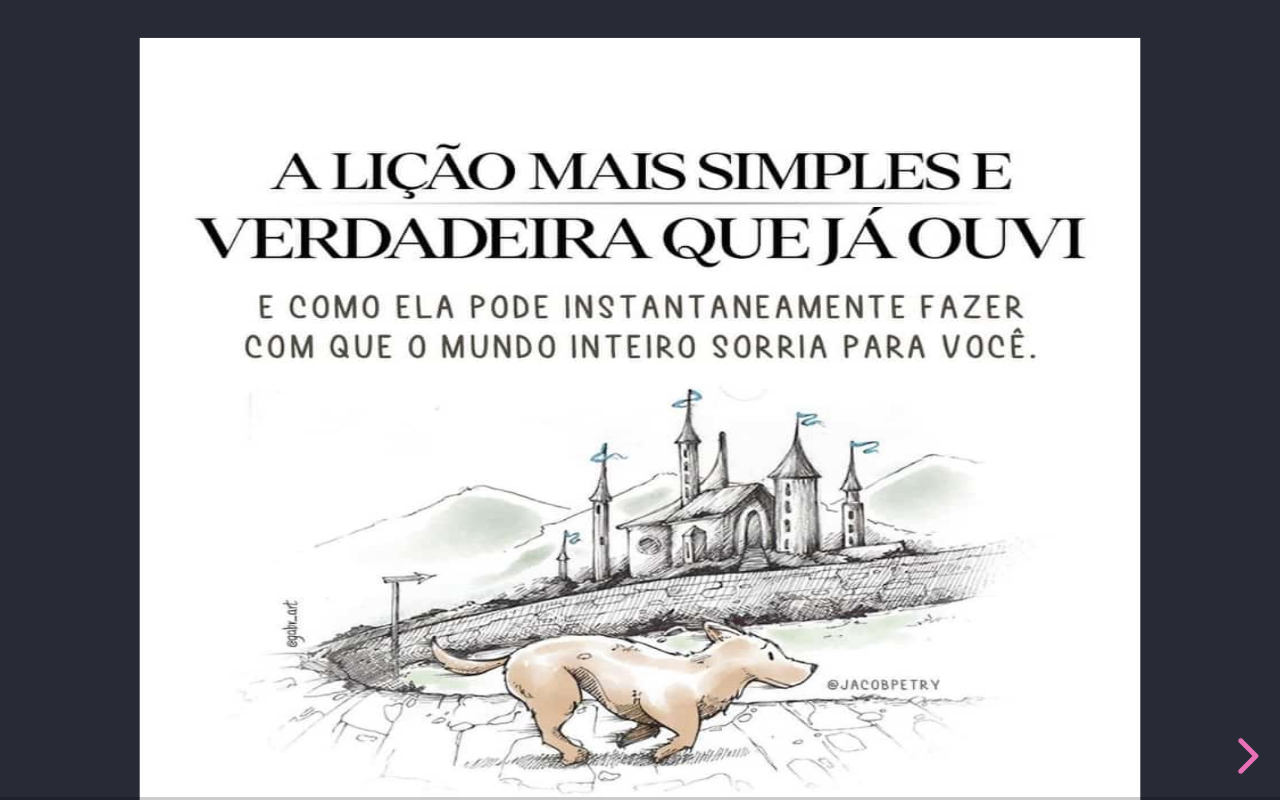
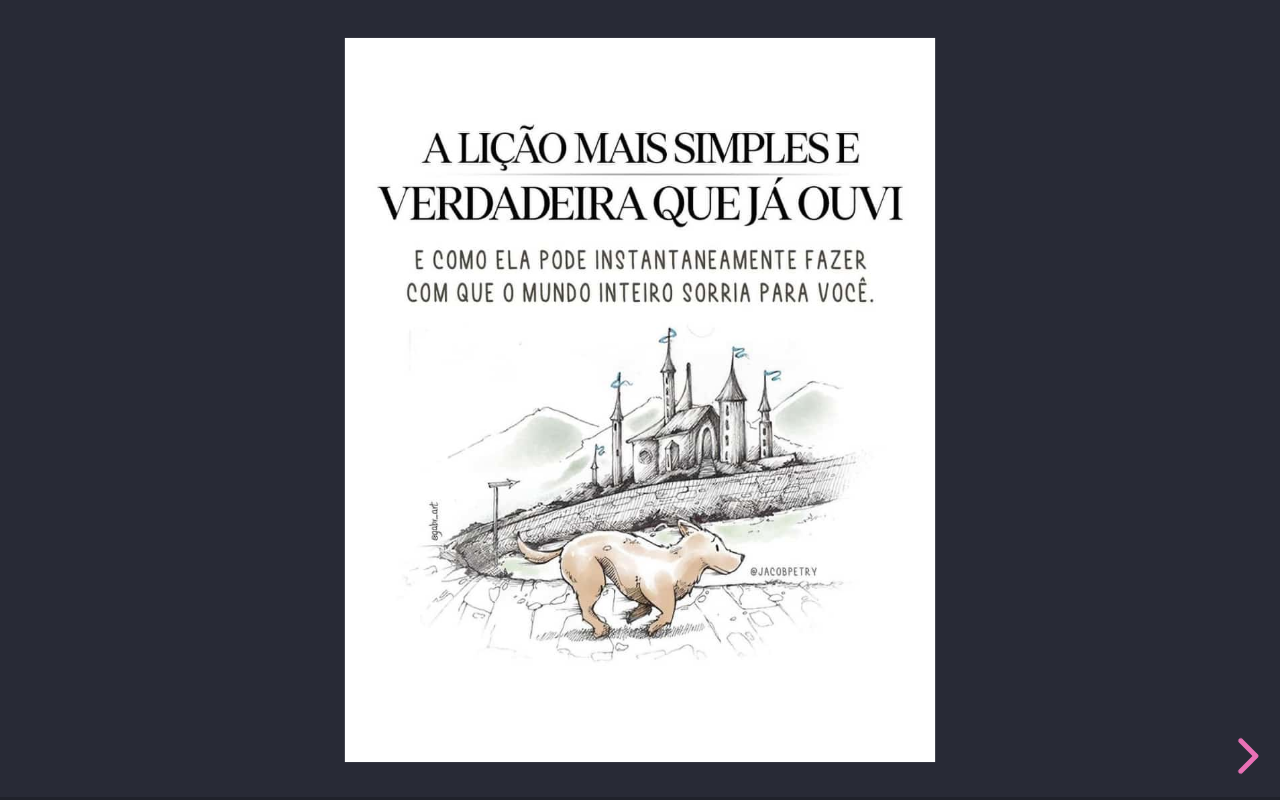
Before and after one commit to alancalazans/castelo1000espelhos, a plain HTML site: page index.html in a window 1280 px wide. Drawn offline with Linux system fonts and the light colour scheme.

Commit message:
2023.05.25 15:26

```diff
--- a/index.html
+++ b/index.html
@@ -14,6 +14,10 @@
 			-webkit-box-sizing: border-box;
 				 -moz-box-sizing: border-box;
 							box-sizing: border-box;
+		}
+
+		img {
+			width: 56%;
 		}
 	</style>
 </head>
@@ -34,33 +38,6 @@
 	<script src="assets/vendor/reveal/reveal.min.js"></script>
 
 	<script>
-
-		function sizeOfThings(){
-			var windowWidth = window.innerWidth;
-			var windowHeight = window.innerHeight;
-
-			var screenWidth = screen.width;
-			var screenHeight = screen.height;
-
-			//document.querySelector('.window-size').innerHTML = windowWidth + 'x' + windowHeight;
-			//document.querySelector('.screen-size').innerHTML = screenWidth + 'x' + screenHeight;
-
-			// Get a NodeList of all .demo elements
-			const img = document.querySelectorAll('img');
-
-			// Change the text of multiple elements with a loop
-			img.forEach(element => {
-				element.setAttribute('width', windowWidth);
-				element.setAttribute('height', windowHeight);
-			});
-		};
-
-		sizeOfThings();
-
-		window.addEventListener('resize', function(){
-			sizeOfThings();
-		});
-
 		Reveal.initialize();
 	</script>
 </body>
```
